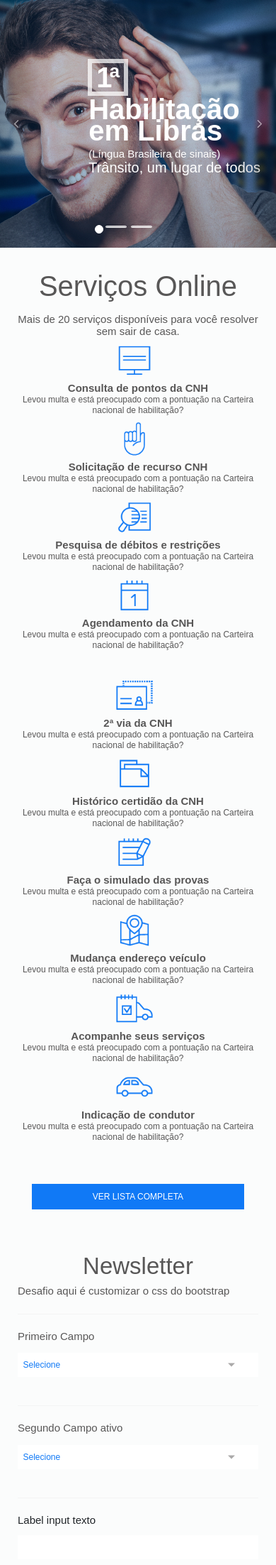
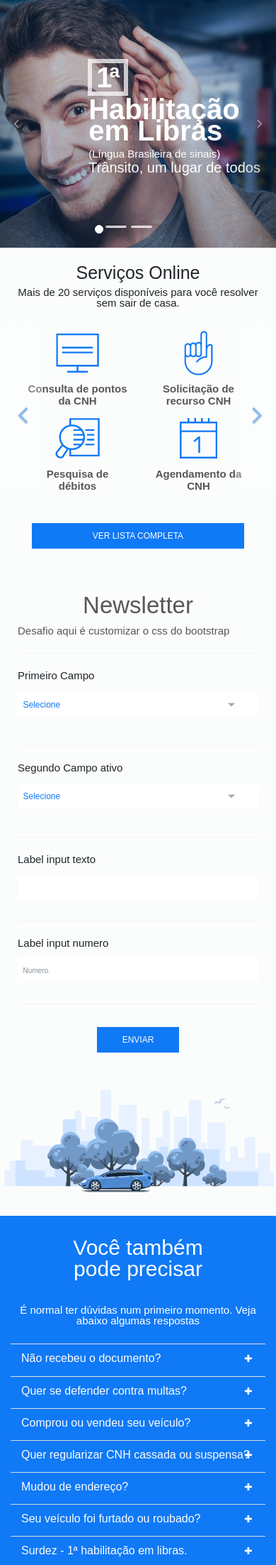
Before and after one commit to allisonjuliodeoliveiranunes/TestFrontNetFlex, a PHP site: page / in a window 390 px wide. Shown: the part 62-2267 px from the top of the page at 71% size. Run offline with PHP 8.4, Linux system fonts and the light colour scheme; some libraries are stand-ins or nearby versions.

Commit message:
Página finalizada

```diff
--- a/assets/css/custom-style-bootstrap.css
+++ b/assets/css/custom-style-bootstrap.css
@@ -64,3 +64,26 @@
   background: rgba(8, 43, 84, 0.66);
   padding-right: 0 !important;
 }
+.carrosel-mobile .carousel-control.right, .carrosel-mobile .carousel-control.left{
+  background-image: linear-gradient(to right,rgba(255, 255, 255, 0.59) 0,rgba(255, 255, 255, 0.57) 100%) !important;
+  background-size: 40px;
+}
+.services-carousel .carousel-control.right, .services-carousel .carousel-control.left{
+  background-image: linear-gradient(to right,rgba(255, 255, 255, 0.59) 0,rgba(255, 255, 255, 0.57) 100%) !important;
+  background-size: 40px;
+}
+.carrosel-mobile .carousel-inner>.item>a>img, .carrosel-mobile .carousel-inner>.item>img, .carrosel-mobile .img-responsive, .carrosel-mobile .thumbnail a>img, .carrosel-mobile  .thumbnail>img {
+  height: 200px !important;
+}
+.carrosel-mobile .carousel-control .glyphicon-chevron-left, .carrosel-mobile .carousel-control .glyphicon-chevron-right, .carrosel-mobile .carousel-control .icon-next, .carrosel-mobile .carousel-control .icon-prev{
+  margin-top: -40px;
+  background: #0870ea;
+  width: 40px;
+  height: 40px;
+  border-radius: 50%;
+  padding: .4em;
+  left: 5px
+}
+.carrosel-mobile .carousel-control{
+  opacity: 1;
+}
--- a/assets/css/style.css
+++ b/assets/css/style.css
@@ -283,9 +283,14 @@ html, body{
 #footer .logo img{
   max-width: 150px;
 }
-
+.imagem-mobile img {
+  max-width: 100%;
+}
 /* quebra mobile */
 @media ( max-width: 992px){
+ h1, h2, p{
+  text-align: center;
+ }
 .container{
  max-width: 100%;
  padding: 0;
@@ -341,9 +346,57 @@ html, body{
 .form-home .btn-bt{
  padding: 1em 3em !important;
 }
+#colapse {
+ background: #1079f6;
+ color: #fff;
+ padding: 0px 3em;
 }
-
-
+#colapse h2, #colapse p, #colapse a{
+ color: #fff;
+}
+#colapse h4  {
+color: #fbfcfd;
+}
+#colapse .fa{
+ color: #fff;
+}
+#colapse .panel-group a:focus .fa{
+ background: #fff;
+ color: #1079f6;
+}
+.panel-default>.panel-heading+.panel-collapse>.panel-body {
+  border-top-color: #ddd;
+  color: #585757;
+}
+#footer ul {
+  width: 100%;
+  display: table;
+  position: relative;
+  margin: 0 auto;
+  text-align: center !important;
+  padding: 0;
+}
+#footer ul li{
+  display: inline-block;
+}
+#footer p{
+  text-align: center !important;
+}
+#footer a img {
+  float: none !important;
+}
+.services-carousel{
+  display: table;
+  margin: 0 auto;
+  position: relative;
+}
+.services-carousel .col-sm-6, .services-carousel .col-xs-6{
+  max-width: 50%;
+  text-align: center;
+}
+#Cmobile {
+    height: 340px;
+}
 
 
 @media ( max-width: 640px){
--- a/assets/js/min.js
+++ b/assets/js/min.js
@@ -2,4 +2,5 @@ $(function () {
   $("#header").load("pages/header.php");
   $("#footer").load("pages/footer.php");
   $("#colapse").load("pages/colapse.php");
+  $("#Cmobile").load("pages/carroussel-mobile.php");
 });
--- a/index.php
+++ b/index.php
@@ -42,7 +42,7 @@
                   <div class="col-md-6 col-sm-4 col-xs-4"></div>
                     <div class="col-md-6 col-sm-6 col-xs-6">
                       <div class="row textDT">
-                        <div class="col-md-2 col-sm-2  col-xs-2 ">
+                        <div class="col-xs-2 col-sm-2  col-xs-2 ">
                             <h1 class="text-size-300 border-all-white center-block-absolute display-table padding-quarter">1ª</h1>
                         </div>
                           <div class="col-md-10 col-sm-10 col-xs-10">
@@ -65,31 +65,33 @@
               <span class="sr-only">Next</span>
             </a>
     </div><!-- end carroussel -->
+
+    <div id="Cmobile" class="hidden-md hidden-lg"></div>
   <div class="container">
     <!-- Serviços Online -->
-    <div id="servicos-online" class="servicos-online padding-one margin-top-seven center-block black-80">
+    <div id="servicos-online" class="servicos-online padding-one margin-top-seven center-block black-80 hidden-sm hidden-xs">
       <!-- Serviços Online first-line-->
       <div class="row">
         <div class="col-md-4">
           <h1 class="text-fit">Serviços Online</h1>
           <span class="text-size-150">Mais de 20 serviços disponíveis para você resolver sem sair de casa.</span>
         </div>
-        <a href="" class="col-md-2 text-decoration-none black-80">
+        <a href="" class="col-xs-2 text-decoration-none black-80">
           <img src="assets/images/icons/consultar-cnh.png"  alt="Consulta de pontos da CNH"><br>
           <span class="bold text-size-150">Consulta de pontos da CNH</span><br>
           <span class="text-size-120">Levou multa e está preocupado com a pontuação na Carteira nacional de habilitação?</span>
         </a>
-        <a href="#" class="col-md-2 text-decoration-none black-80">
+        <a href="#" class="col-xs-2 text-decoration-none black-80">
           <img src="assets/images/icons/solicitação-de-recurso-cnh.png"><br>
           <span class="bold text-size-150">Solicitação de recurso CNH</span><br>
           <span class="text-size-120">Levou multa e está preocupado com a pontuação na Carteira nacional de habilitação?</span>
         </a>
-        <a href="" class="col-md-2 text-decoration-none black-80">
+        <a href="" class="col-xs-2 text-decoration-none black-80">
           <img src="assets/images/icons/pesquisa-debito-restricoes.png"><br>
           <span class="bold text-size-150">Pesquisa de débitos e restrições</span><br>
           <span class="text-size-120">Levou multa e está preocupado com a pontuação na Carteira nacional de habilitação?</span>
         </a>
-        <a href="" class="col-md-2 text-decoration-none black-80">
+        <a href="" class="col-xs-2 text-decoration-none black-80">
           <img src="assets/images/icons/agendamento-eda-cnh.png"><br>
           <span class="bold text-size-150">Agendamento da CNH</span><br>
           <span class="text-size-120">Levou multa e está preocupado com a pontuação na Carteira nacional de habilitação?</span>
@@ -97,32 +99,32 @@
       </div>
     <!-- Serviços Online second-line-->
         <div class="row padding-top-three">
-         <a href="" class="col-md-2 text-decoration-none black-80 hover">
+         <a href="" class="col-xs-2 text-decoration-none black-80 hover">
           <img src="assets/images/icons/2-via-cnh.png""><br>
           <span class="bold text-size-150">2ª via da CNH</span><br>
           <span class="text-size-120">Levou multa e está preocupado com a pontuação na Carteira nacional de habilitação?</span>
         </a>
-        <a href=""v class="col-md-2 text-decoration-none black-80">
+        <a href=""v class="col-xs-2 text-decoration-none black-80">
           <img src="assets/images/icons/historico-certidao-cnh.png"><br>
           <span class="bold text-size-150">Histórico certidão da CNH</span><br>
           <span class="text-size-120">Levou multa e está preocupado com a pontuação na Carteira nacional de habilitação?</span>
         </a>
-        <a href="" class="col-md-2 text-decoration-none black-80">
+        <a href="" class="col-xs-2 text-decoration-none black-80">
           <img src="assets/images/icons/faca-o-simulado-de-provas.png"><br>
           <span class="bold text-size-150">Faça o simulado das provas</span><br>
           <span class="text-size-120">Levou multa e está preocupado com a pontuação na Carteira nacional de habilitação?</span>
         </a>
-        <a href="" class="col-md-2 text-decoration-none black-80">
+        <a href="" class="col-xs-2 text-decoration-none black-80">
           <img src="assets/images/icons/mudanca-endereco-veiculo.png"><br>
           <span class="bold text-size-150">Mudança endereço veículo</span><br>
           <span class="text-size-120">Levou multa e está preocupado com a pontuação na Carteira nacional de habilitação?</span>
         </a>
-        <a href="" class="col-md-2 text-decoration-none black-80">
+        <a href="" class="col-xs-2 text-decoration-none black-80">
           <img src="assets/images/icons/acompanhe-seus-servicos.png"><br>
           <span class="bold text-size-150">Acompanhe seus serviços</span><br>
           <span class="text-size-120">Levou multa e está preocupado com a pontuação na Carteira nacional de habilitação?</span>
         </a>
-        <a href="" class="col-md-2 text-decoration-none black-80">
+        <a href="" class="col-xs-2 text-decoration-none black-80">
           <img src="assets/images/icons/indicacao-de-condutor.png"><br>
           <span class="bold text-size-150">Indicação de condutor</span><br>
           <span class="text-size-120">Levou multa e está preocupado com a pontuação na Carteira nacional de habilitação?</span>
@@ -138,7 +140,7 @@
           <span class="black-80">Desafio aqui é customizar o css do bootstrap</span>
         </div>
         <div class="col-md-2 form-group border-right-gray ">
-            <span class="text-fit margin-bottom-one black-80">Primeiro Campo</span><br>
+            <span class="text-fit margin-bottom-one black-100">Primeiro Campo</span><br>
               <select class="form-control form-group text-size-120 blue" id="sel1">
                 <i class="fa fa-plus" aria-hidden="true"></i>
                 <option class="text-size-120">Selecione</option>
@@ -146,31 +148,35 @@
               </select>
         </div>
         <div class="col-md-2 form-group border-right-gray ">
-            <span class="text-fit margin-bottom-one black-80">Segundo Campo ativo</span><br>
+            <span class="text-fit margin-bottom-one black-100">Segundo Campo ativo</span><br>
               <select class="option form-control form-group text-size-120 blue" id="sel2">
                 <option class="text-size-120 ">Selecione</option>
                 <option class="text-size-120">2</option>
               </select>
         </div>
         <div class="col-md-2 form-group border-right-gray">
-          <span for="txt black-80">Label input texto</span><br>
+          <span for="txt black-100">Label input texto</span><br>
           <input type="text" class="form-control" id="txt">
         </div>
         <div class="col-md-2 form-group border-right-gray">
-          <span for="num black-80">Label input numero</span><br>
-          <input type="text" id="UserMobile" maxlength="14" data-fv-numeric="true" data-fv-numeric-message="Please enter valid phone numbers" data-fv-phone-country11="IN" required="required" data-fv-notempty-message="This field cannot be left blank." placeholder="Numero. " class="form-control" name="data[User][mobile]" data-fv-field="data[User][mobile]">
+          <span for="num black-100">Label input numero</span><br>
+          <input type="text" id="UserMobile" maxlength="14" data-fv-numeric="true" data-fv-numeric-message="Por favor entre com um telefone válido" data-fv-phone-country11="IN" required="required" data-fv-notempty-message="Este campo não pode ser em branco." placeholder="Numero. " class="form-control" name="data[User][mobile]" data-fv-field="data[User][mobile]">
         </div>
         <div class="col-md-2">
           <button class="btn-bt padding-left-one padding-right-one padding-top-halve padding-bottom-halve center-block margin-top-one text-size-120">Enviar</button>
         </div>
       </form><!-- End Form  -->
-      <!-- acordeon call colapse.php -->
+      <div class="imagem-mobile relative hidden-md hidden-lg">
+        <img src="assets/images/carro-detran-sp.png">
+      </div>
       <div class="row">
+        <!-- acordeon call colapse.php -->
         <div id="colapse" class="col-md-5"></div><!-- End acordeon  -->
         <div class="fique-por-dentro col-md-7">
-          <img src="assets/images/carro-detran-sp.png">
-          <span class="black-80 text-size-250 padding-top-one padding-bottom-one">Fique por Dentro </span> <a href="" class="btn-bt padding-left-one padding-right-one padding-top-halve padding-bottom-halve center-block text-size-120 pull-right margin-half"><i class="fa fa-plus white padding-right-halve text-size-70" aria-hidden="true"></i>   Noticias</a>
-          <div class="row margin-top-two padding-bottom-one padding-left-one padding-right-one">
+          <img src="assets/images/carro-detran-sp.png" class=" hidden-sm hidden-xs">
+          <span class="black-80 text-size-250 padding-top-one padding-bottom-one  hidden-sm hidden-xs">Fique por Dentro </span> <a href="" class="btn-bt padding-left-one padding-right-one padding-top-halve padding-bottom-halve center-block text-size-120 pull-right margin-half  hidden-sm hidden-xs"><i class="fa fa-plus white padding-right-halve text-size-70" aria-hidden="true"></i>   Noticias</a>
+          <!-- Blog Desktop-->
+          <div class="row margin-top-two padding-bottom-one padding-left-one padding-right-one hidden-sm hidden-xs">
             <a href="" class="col-md-4 padding-halve blog hover"> <img src="assets/images/carro.png"><br>
               <i class="fa fa-plus white blue-bg relative display-table text-center center-block padding-one" aria-hidden="true"></i><br>
                 <span class="black-80 text-size-120 text-just relative">Última semana para licenciar veículos com placa terminada em 7 e caminhões com final 2</span>
@@ -183,7 +189,49 @@
               <i class="fa fa-plus white blue-bg relative display-table text-center center-block padding-one" aria-hidden="true"></i><br>
                 <span class="black-80 text-size-120 text-just relative">Detran.SP descobre cobrança indevida para aprovação em exame prático de Taubaté</span>
             </a>
+          </div><!-- End Blog Desktop-->
+
+            <div class="container">
+              <!-- Blog mobile-->
+              <h3 class="black-80 text-size-250 text-center padding-top-one hidden-lg hidden-md">Fique por Dentro </h3>
+              <div id="myCarousel" class="carousel slide carrosel-mobile" data-ride="carousel">
+                <!-- Indicators -->
+                <ol class="carousel-indicators">
+                  <li data-target="#myCarousel" data-slide-to="0" class="active"></li>
+                  <li data-target="#myCarousel" data-slide-to="1"></li>
+                  <li data-target="#myCarousel" data-slide-to="2"></li>
+                </ol>
+                <!-- Wrapper for slides -->
+                <div class="carousel-inner hidden-md hidden-lg">
+                  <div class="item active">
+                    <a href="" class="col-md-4 padding-halve blog hover"> <img src="assets/images/carro.png"><br>
+                      <span class="black-80 text-size-150 text-center container padding-right-three padding-left-three padding-top-one relative">Última semana para licenciar veículos com placa terminada em 7 e caminhões com final 2</span>
+                     </a>
+                  </div>
+                  <div class="item">
+                    <a href="" class="col-md-4 padding-halve blog hover"> <img src="assets/images/cidade.png"><br>
+                      <span class="black-80 text-size-150 text-center container padding-right-three padding-left-three padding-top-one  relative">Detran.SP investe R$ 8,1 milhões em mais sete cidades para ações de segurança no trânsito</span>
+                    </a>
+                  </div>
+                  <div class="item">
+                    <a href="" class="col-md-4 padding-halve blog hover"> <img src="assets/images/medicos.png"><br>
+                      <span class="black-80 text-size-150 text-center container padding-right-three padding-left-three padding-top-one  relative">Detran.SP descobre cobrança indevida para aprovação em exame prático de Taubaté</span>
+                    </a>
+                  </div>
+                </div>
+                <!-- Left and right controls -->
+                <a class="left carousel-control" href="#myCarousel" data-slide="prev">
+                  <i class="glyphicon-chevron-right fa fa-angle-left white" aria-hidden="true"></i>
+                  <span class="sr-only">Previous</span>
+                </a>
+                <a class="right carousel-control" href="#myCarousel" data-slide="next">
+                  <i class="glyphicon-chevron-right fa fa-angle-right white" aria-hidden="true"></i>
+                  <span class="sr-only">Next</span>
+                </a>
+             </div><!-- End Blog mobile-->
+            <a href="#" class="btn-default text-size-120 relative center-block padding-one text-center margin-top-one margin-bottom-one hidden-lg hidden-md"><i class="fa fa-plus white padding-right-halve text-size-70" aria-hidden="true"></i> notícias</a>
           </div>
+
         </div>
       </div>
   </div>
--- /dev/null
+++ b/pages/carroussel-mobile.php
@@ -0,0 +1,89 @@
+<div class="container services-carousel">
+  <div class="col-md-12 padding-top-two padding-bottom-two">
+          <h1 class="text-fit">Serviços Online</h1>
+          <span class="text-size-150 text-center display-table ">Mais de 20 serviços disponíveis para você resolver sem sair de casa.</span>
+        </div>
+  <div id="myCarousel" class="carousel slide" data-ride="carousel">
+      <!-- Wrapper for slides -->
+    <div class="carousel-inner box-width container">
+      <div class="item active">
+             <div class="row">
+                  <a href="" class="col-sm-6 col-xs-6 text-decoration-none black-80">
+                    <img src="assets/images/icons/consultar-cnh.png"  alt="Consulta de pontos da CNH"><br>
+                    <span class="bold text-size-150">Consulta de pontos da CNH</span>
+                  </a>
+                  <a href="#" class="col-sm-6 col-xs-6 text-decoration-none black-80">
+                    <img src="assets/images/icons/solicitação-de-recurso-cnh.png"><br>
+                    <span class="bold text-size-150">Solicitação de recurso CNH</span>
+                  </a>
+            </div>
+            <div class="row">
+                  <a href="" class="col-sm-6  col-xs-6 text-decoration-none black-80">
+                    <img src="assets/images/icons/pesquisa-debito-restricoes.png"><br>
+                    <span class="bold text-size-150">Pesquisa de débitos</span>
+                  </a>
+                  <a href="" class="col-sm-6 col-xs-6 text-decoration-none black-80">
+                    <img src="assets/images/icons/agendamento-eda-cnh.png"><br>
+                    <span class="bold text-size-150">Agendamento da CNH</span>
+                  </a>
+            </div>
+      </div>
+
+      <div class="item">
+              <div class="row">
+               <a href="" class="col-sm-6 col-xs-6 text-decoration-none black-80 hover">
+                <img src="assets/images/icons/2-via-cnh.png""><br>
+                <span class="bold text-size-150">2ª via da CNH</span>
+              </a>
+              <a href="" class="col-sm-6 col-xs-6 text-decoration-none black-80">
+                <img src="assets/images/icons/historico-certidao-cnh.png"><br>
+                <span class="bold text-size-150">Histórico certidão da CNH</span>
+              </a>
+          </div>
+          <div class="row">
+              <a href="" class="col-sm-6 col-xs-6 text-decoration-none black-80">
+                <img src="assets/images/icons/faca-o-simulado-de-provas.png"><br>
+                <span class="bold text-size-150">Faça o simulado das provas</span>
+              </a>
+              <a href="" class="col-sm-6 col-xs-6 text-decoration-none black-80">
+                <img src="assets/images/icons/mudanca-endereco-veiculo.png"><br>
+                <span class="bold text-size-150">Mudança endereço veículo</span>
+              </a>
+          </div>
+      </div>
+
+      <div class="item">
+        <div class="row">
+            <a href="" class="col-sm-6 col-xs-6 text-decoration-none black-80">
+              <img src="assets/images/icons/acompanhe-seus-servicos.png"><br>
+              <span class="bold text-size-150">Acompanhe seus serviços</span>
+            </a>
+            <a href="" class="col-sm-6 col-xs-6 text-decoration-none black-80">
+              <img src="assets/images/icons/indicacao-de-condutor.png"><br>
+              <span class="bold text-size-150">Indicação de condutor</span>
+            </a>
+        </div>
+        <div class="row">
+              <a href="" class="col-sm-6 col-xs-6 text-decoration-none black-80">
+                <img src="assets/images/icons/acompanhe-seus-servicos.png"><br>
+                <span class="bold text-size-150">Acompanhe seus serviços</span>
+              </a>
+              <a href="" class="col-sm-6 col-xs-6 text-decoration-none black-80">
+                <img src="assets/images/icons/indicacao-de-condutor.png"><br>
+                <span class="bold text-size-150">Indicação de condutor</span>
+              </a>
+          </div>
+      </div>
+    </div>
+
+    <!-- Left and right controls -->
+    <a class="left carousel-control" href="#myCarousel" data-slide="prev">
+      <i class="glyphicon-chevron-right fa fa-angle-left blue fa-2x" aria-hidden="true"></i>
+      <span class="sr-only">Previous</span>
+    </a>
+    <a class="right carousel-control" href="#myCarousel" data-slide="next">
+      <i class="glyphicon-chevron-right fa fa-angle-right blue fa-2x" aria-hidden="true"></i>
+      <span class="sr-only">Next</span>
+    </a>
+  </div>
+</div>
--- a/pages/footer.php
+++ b/pages/footer.php
@@ -1,7 +1,7 @@
   <div  class="row padding-three relative center-block container margin-top-four">
-    <div class="col-md-2 black-80">
+    <div class="col-md-2 black-80 hidden-xs hidden-xs">
       <ul>
-        <span class="bold black-80">Menu</span>
+        <span class="bold black-80 ">Menu</span>
         <li><a href="" class="black-50">Habilitação</a></li>
         <li><a href="" class="black-50">Veículos</a></li>
         <li><a href="" class="black-50">Infrações</a></li>
@@ -10,7 +10,7 @@
         <li><a href="" class="black-50">Dúvidas Frequentes</a></li>
       </ul>
     </div>
-    <div class="col-md-2 black-80">
+    <div class="col-md-2 black-80 hidden-xs hidden-xs">
       <ul>
         <span class="bold black-80">O Detran</span>
         <li><a href="" class="black-50">Parceiros</a></li>
@@ -20,7 +20,7 @@
         <li><a href="" class="black-50">Legislação</a></li>
       </ul>
     </div>
-    <div class="col-md-2 black-80">
+    <div class="col-md-2 black-80 hidden-xs hidden-xs">
       <ul>
         <span class="bold black-80">Comunicação</span>
         <li><a href="" class="black-50">Sala de Imprensa</a></li>
@@ -29,7 +29,7 @@
         <li><a href="" class="black-50">Cetran</a></li>
       </ul>
     </div>
-    <div class="col-md-1 black-80">
+    <div class="col-md-1 black-80 hidden-xs hidden-xs">
       <ul>
         <span class="bold black-80">Onde Encontrar</span>
         <li><a href="" class="black-50">Endereços</a></li>
@@ -39,7 +39,7 @@
     </div>
     <div class="col-md-2 black-80">
       <ul class="text-left">
-        <span class="bold black-80 text-left margin-bottom-one">Compartilhe</span>
+        <span class="bold black-80 text-left margin-bottom-one hidden-xs hidden-xs">Compartilhe</span>
         <li><a href="" class="black-50 pull-left padding-halve" data-toggle="tooltip" data-placement="top" title="Compartilhe no twitter"><i class="fa fa-twitter fa-2x" aria-hidden="true"></i></a></li>
         <li><a href="" class="black-50 pull-left padding-halve" data-toggle="tooltip" data-placement="top" title="Compartilhe no facebook"><i class="fa fa-facebook fa-2x" aria-hidden="true"></i></a></li>
         <li><a href="" class="black-50 pull-left padding-halve" data-toggle="tooltip" data-placement="top" title="Compartilhe no YouTube"><i class="fa fa-youtube-play fa-2x" aria-hidden="true"></i></a></li>
--- a/pages/header.php
+++ b/pages/header.php
@@ -121,20 +121,6 @@
   </div>
 </nav>
 <!-- Toggle animação formulário de pesquisa -->
-<script type="text/javascript">
-  $(document).ready(function(){
-    $("#icon-search").click(function(){
-        $("#search-area").slideToggle("slow");
-    });
-});
-    $(document).ready(function(){
-    $("#icon-search-mobile").click(function(){
-        $("#search-area-mobile").slideToggle("fast");
-    });
-});
-</script>
-
-
 <div class="modal fade" id="login-pop" role="dialog">
     <div class="modal-dialog">
       <!-- Modal content-->
@@ -163,3 +149,16 @@
 
     </div>
   </div>
+
+  <script type="text/javascript">
+  $(document).ready(function(){
+    $("#icon-search").click(function(){
+        $("#search-area").slideToggle("slow");
+    });
+});
+    $(document).ready(function(){
+    $("#icon-search-mobile").click(function(){
+        $("#search-area-mobile").slideToggle("fast");
+    });
+});
+</script>
```
Also changed, not shown: test.php (added, +98 -0 lines).
